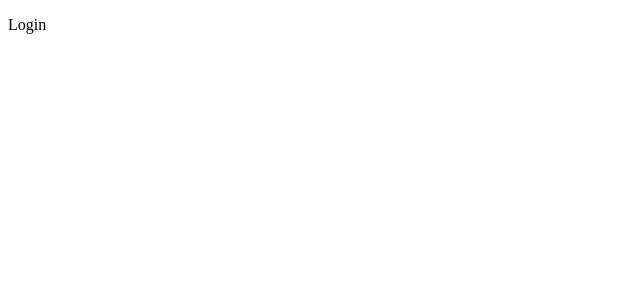
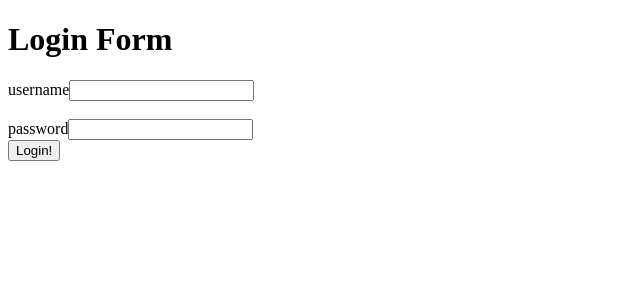
Before and after one commit to martimb01/mern-littleSecrets, a React (Vite) app in the folder frontend/: page /login in a window 1280 px wide. Shown: the top 300 px of the page, without its empty margins (0-640 px from the left). Built offline with nearby package versions, Linux system fonts and the light colour scheme.

Commit message:
LogIn done, added frontend warnings for the user plus devMessages for better debbuging being logged in console, gonna style the register and login form now

```diff
--- a/frontend/src/App.jsx
+++ b/frontend/src/App.jsx
@@ -2,11 +2,14 @@ import React from "react";
 import {Routes, Route} from 'react-router-dom'
 import RegisterForm from "./pages/registerForm";
 import LoginForm from "./pages/LoginForm";
+import UserDashboard from "./pages/UserDashboard";
 const App = () => {
     return(
         <Routes>
             <Route path = '/register' element={<RegisterForm />} />
             <Route path = '/login' element={<LoginForm />} />
+            <Route path = '/dashboard' element={<UserDashboard />} />
+
         </Routes>
     )
 }
--- a/frontend/src/pages/LoginForm.jsx
+++ b/frontend/src/pages/LoginForm.jsx
@@ -1,10 +1,61 @@
 import React from "react"
+import { useState } from "react"
+import axios from 'axios'
+import { useNavigate } from "react-router-dom"
 
 
 const LoginForm = () => {
+    const [inputs, setInputs] = useState({})
+    const nav = useNavigate()
+    const [successMessage, setSuccessMessage] = useState('');
+    const [errorMessage, setErrorMessage] = useState('');
+
+    const handleLogin = async (event) => {
+        event.preventDefault()
+        try {
+            const res = await axios.post('http://localhost:3000/user/login', inputs)
+            console.log('LoggedIn!')
+            setSuccessMessage(res.data.message)
+            setTimeout(() => {nav('/dashboard')}, 3000)
+        } catch (err) {
+            console.log(err.response.data.devMessage)
+            setErrorMessage(err.response.data.message)
+            setTimeout(() => {setErrorMessage('')}, 2000)
+        }
+
+
+    }
+    const handleChange = (event) => {
+        const name = event.target.name;
+        const value = event.target.value;
+        setInputs((values) => {return {...values, [name]: value}})
+        console.log(inputs)
+    }
+
     return(
         <>
-        <p>Login</p>
+        <h1>Login Form</h1>
+        <form onSubmit={handleLogin}>
+            <label>username
+                <input type='text'
+                 name='username'
+                 value={inputs.username || ''}
+                 onChange={handleChange} />
+            </label>
+            <br />
+
+            <br />
+            <label> password
+                <input type='password'
+                 name='password'
+                 value={inputs.password || ''}
+                 onChange={handleChange} />
+            </label>
+            <br />
+            <button type="submit">Login!</button>
+        </form>
+        { successMessage && <p style={{ color: 'green' }}>{successMessage}</p>}
+        { errorMessage && <p style={{ color: 'red' }}>{errorMessage}</p>}
         </>
     )
 }
--- a/frontend/src/pages/RegisterForm.jsx
+++ b/frontend/src/pages/RegisterForm.jsx
@@ -24,9 +24,7 @@ const RegisterForm =  () => {
             console.log(JSON.stringify(res.data))
             setSuccessMessage(res.data.message + ' Redirecting to Login Page!')
             setErrorMessage('')
-            setTimeout(() => {
-                nav('/login')
-            }, 3000)
+            setTimeout(() => { nav('/login') }, 3000)
         } catch (err) {
             console.log(err.response.data)
             setErrorMessage(err.response.data.message)
--- /dev/null
+++ b/frontend/src/pages/UserDashboard.jsx
@@ -0,0 +1,11 @@
+import React from 'react'
+
+const UserDashboard = () => {
+    return(
+        <>
+        <h1>Welcome to ur dashboard mah boy</h1>
+        </>
+    )
+}
+
+export default UserDashboard
```
Also changed, not shown: 1 other file (tests, documents, lock files or other folders).
